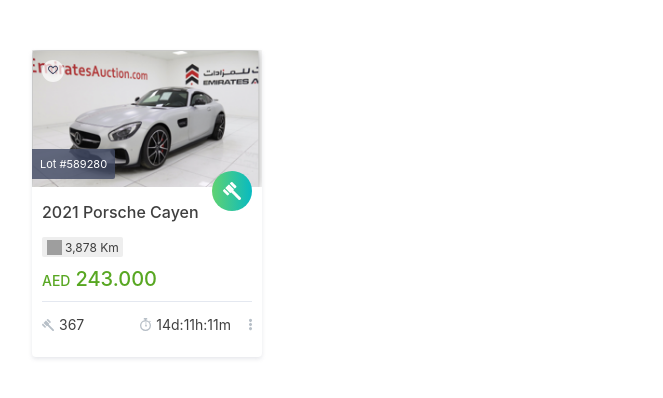
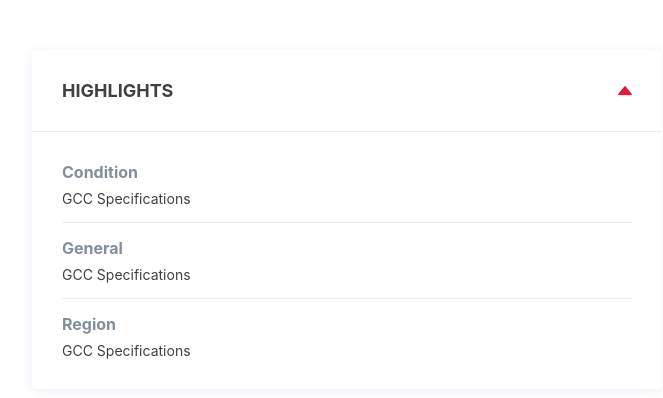
Before and after one commit to Abdoulrhman/EA-UI, a Next.js app: page /Eman-page in a window 1280 px wide. Shown: the top 398 px of the page, without its empty margins (18-681 px from the left). Built offline with nearby package versions, Linux system fonts and the light colour scheme; grey boxes are pictures that could not be loaded.

Commit message:
Edit Highlights spaces

```diff
--- a/components/Common/CardGrid/styles.module.scss
+++ b/components/Common/CardGrid/styles.module.scss
@@ -4,9 +4,9 @@
     margin-bottom: 10px;
     box-shadow: 0 2px 4px 0 rgba(227, 228, 232, 0.89);
     border-radius: 4px ;
-    width: 230px; // for test
-    margin: 50px; // for test
-    // width: 100%;
+    // width: 230px; // for test
+    // margin: 50px; // for test
+    width: 100%;
 }
 .cardMedia{
     position: relative;
--- a/components/VehicleDetails/Highlights/index.tsx
+++ b/components/VehicleDetails/Highlights/index.tsx
@@ -43,7 +43,7 @@
                         Title: "GCC Specifications"
                     }
                 ]
-            }
+            },
         ],
         Id: 1,
         Title: "HIGHLIGHTS"
--- a/components/VehicleDetails/Highlights/styles.module.scss
+++ b/components/VehicleDetails/Highlights/styles.module.scss
@@ -15,17 +15,21 @@
             color: #404040;
             font-size: 18px;
             font-weight: bold;
+            margin: 0;
         }
 
     }
 
     .contentContainer{
-        padding: 18px 30px;
+        padding: 30px;
 
         .optionTitle{
             color: #828E99;
             font-size: 16px;
-            margin: 8px 0px;
+            margin: 0px 0px 8px 0px;
+            &:not(:first-child){
+                padding-top: 15px;
+            }
         }
         .optionsContainer{
             list-style: none;
@@ -34,9 +38,10 @@
             .optionItem{
                 color: #404040;
                 font-size: 14px;
+
                 &:not(:last-child){
                     border-bottom: 1px solid #EDEDED;
-                    padding-bottom: 20px;
+                    padding-bottom: 15px;
                 }
             }
         }
--- a/pages/Eman-page/index.tsx
+++ b/pages/Eman-page/index.tsx
@@ -6,9 +6,9 @@
 function index() {
     return (
         <div>
-            <GridCard />
+            {/* <GridCard /> */}
             {/* <CardInformation /> */}
-            {/* <Highlights /> */}
+            <Highlights />
         </div>
     )
 }
```
